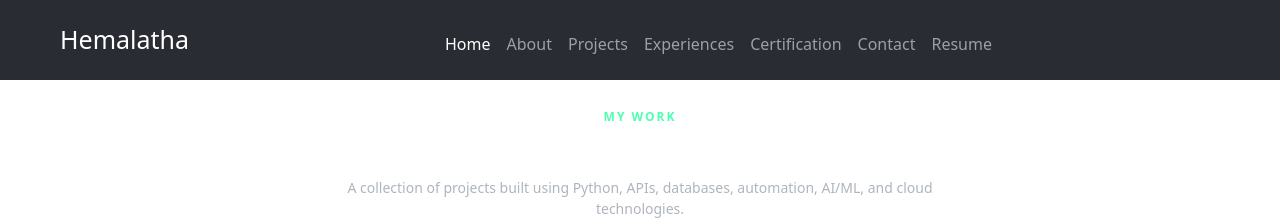
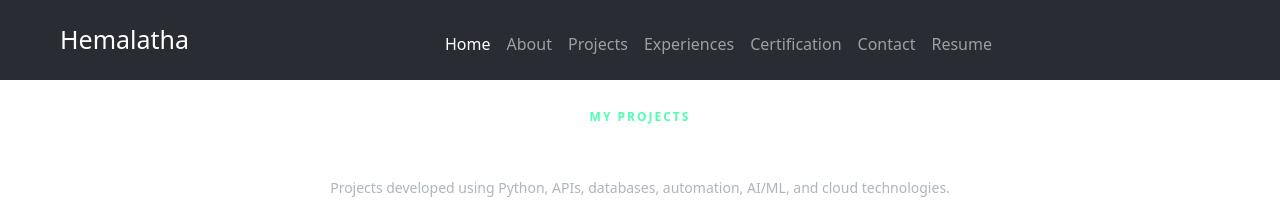
Before and after one commit to HemaLatha-2311/Portfolio, a Django app: page /projects/ in a window 1280 px wide. Shown: the top 224 px of the page. Run offline with Django 5.2, Linux system fonts and the light colour scheme.

Commit message:
Update projects.html

```diff
--- a/resume/templates/projects.html
+++ b/resume/templates/projects.html
@@ -5,28 +5,29 @@
 
 <div class="projects-container">
 
-    <!-- PROJECT HEADER -->
+    <!-- PAGE TITLE -->
+
     <div class="projects-header">
 
-        <p class="projects-label">MY WORK</p>
+        <p class="projects-label">MY PROJECTS</p>
 
         <h1>Projects</h1>
 
         <p class="projects-intro">
-            A collection of projects built using Python, APIs,
-            databases, automation, AI/ML, and cloud technologies.
+            Projects developed using Python, APIs, databases,
+            automation, AI/ML, and cloud technologies.
         </p>
 
     </div>
 
 
-    <!-- PROJECT LIST -->
+    <!-- PROJECTS -->
 
-    {% for project in projects %}
+    <div class="projects-list">
 
-    <div class="project-card">
+        {% for project in projects %}
 
-        <div class="project-details">
+        <div class="project-item">
 
             <h2>{{ project.title }}</h2>
 
@@ -41,20 +42,9 @@
 
         </div>
 
-
-        <div class="project-image-container">
-
-            <img
-                src="{% static project.image %}"
-                alt="{{ project.title }}"
-                class="project-image"
-            >
-
-        </div>
+        {% endfor %}
 
     </div>
-
-    {% endfor %}
 
 </div>
 
```
